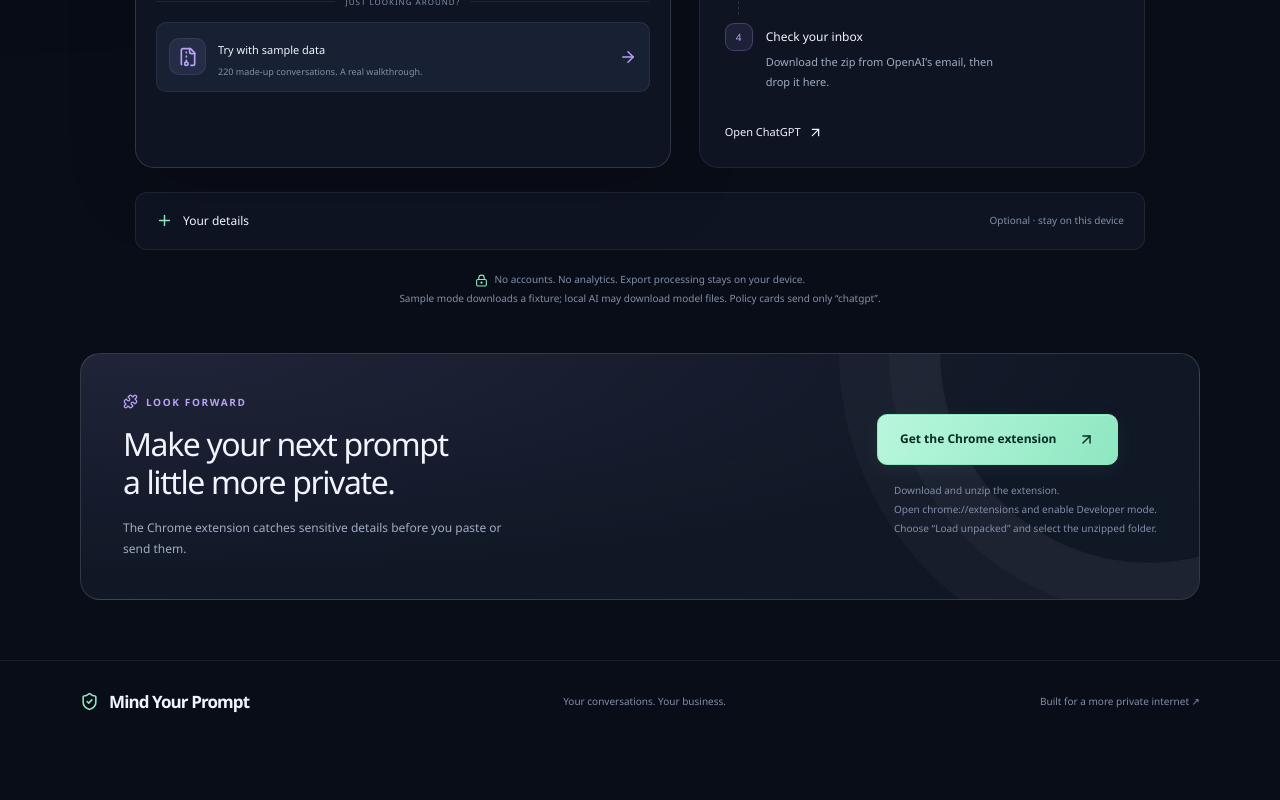
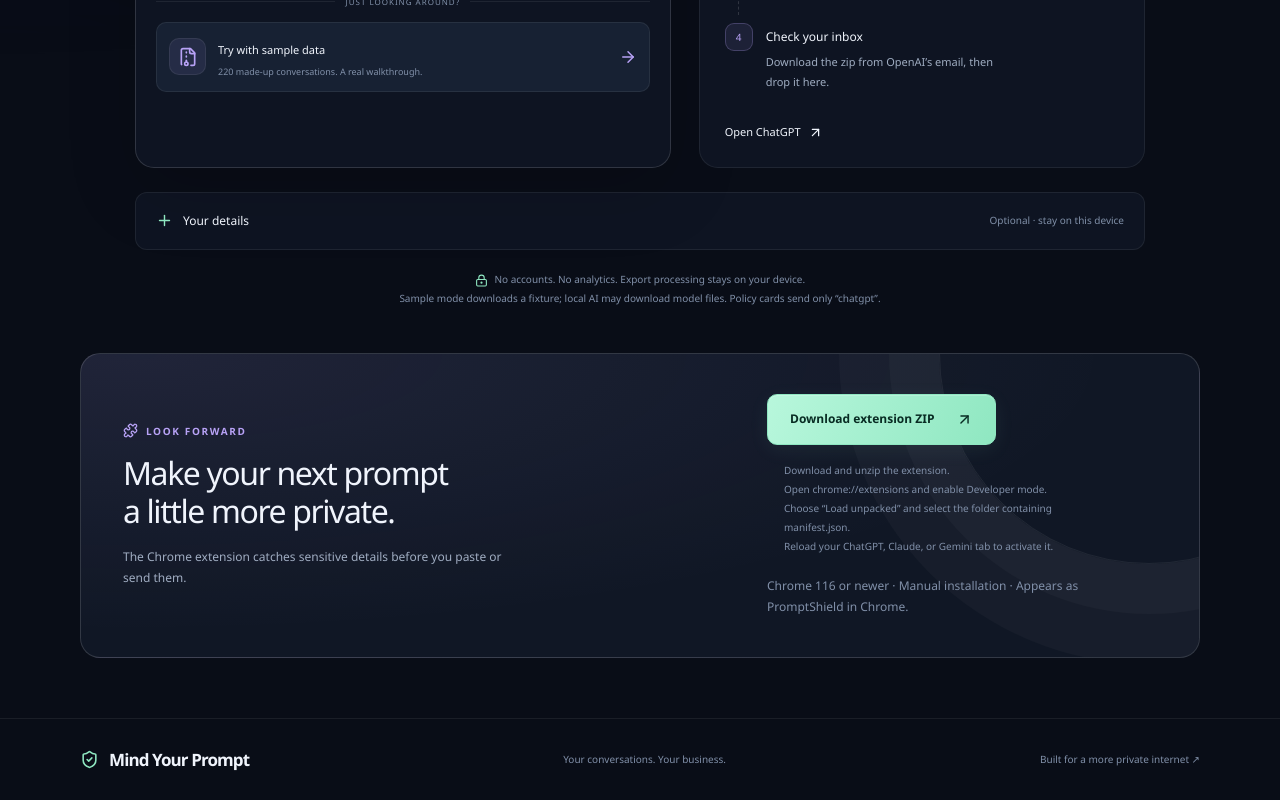
Before and after one commit to JyothiNandhan/ShellHacks_2026, a Next.js app in the folder apps/web/: page /scan in a window 1280 px wide. Shown: the part 729-1529 px from the top of the page. Before the commit the page ends 1471 px from the top, so only its background shows below. Built offline with nearby package versions, Linux system fonts and the light colour scheme.

Commit message:
Publish extension download with Chrome installation instructions

```diff
--- a/apps/web/components/ExtensionCTA.tsx
+++ b/apps/web/components/ExtensionCTA.tsx
@@ -27,7 +27,7 @@ export default function ExtensionCTA() {
             href="/download/promptshield-extension.zip"
             download
           >
-            Get the Chrome extension <ArrowUpRight size={17} />
+            Download extension ZIP <ArrowUpRight size={17} />
           </a>
         ) : (
           <span className="button unavailable">
@@ -37,8 +37,15 @@ export default function ExtensionCTA() {
         <ol className="install-steps">
           <li>Download and unzip the extension.</li>
           <li>Open chrome://extensions and enable Developer mode.</li>
-          <li>Choose “Load unpacked” and select the unzipped folder.</li>
+          <li>Choose “Load unpacked” and select the folder containing manifest.json.</li>
+          <li>Reload your ChatGPT, Claude, or Gemini tab to activate it.</li>
         </ol>
+        {available && (
+          <p className="micro">
+            Chrome 116 or newer · Manual installation · Appears as PromptShield
+            in Chrome.
+          </p>
+        )}
       </div>
     </section>
   );
--- /dev/null
+++ b/apps/web/deploy/extension.md
@@ -0,0 +1,23 @@
+# Extension download release
+
+Website integration: Sai Sri Krishna Teja Sanku (Krishna). Extension implementation remains credited to its team owners.
+
+- Public file: `apps/web/public/download/promptshield-extension.zip`
+- Download: https://www.mindyourprompt.us/download/promptshield-extension.zip
+- Homepage installation section: https://www.mindyourprompt.us/#extension
+- Supplied version: 0.1.0, Manifest V3, Chrome 116 or newer.
+- SHA-256: `a7274cc5505033384be5bb3adaa9aeb14fab9a4133b4d5b26210d05b3ada073c`
+
+The supplied archive has manifest.json at its root. ZIP CRC, required manifest entrypoints, and bundled WASM presence were checked. One compiled shared-page link in `chunks/style-hyg7UpIa.js` was changed from `http://localhost:3000` to `https://www.mindyourprompt.us` before repackaging. Detection logic and permissions were not changed. The original supplied archive remains outside the public directory for comparison.
+
+For future source builds, set both `VITE_WEBSITE_URL=https://www.mindyourprompt.us` and `VITE_WEB_ORIGIN=https://www.mindyourprompt.us` so the panel and shared pages agree. Replace the public ZIP, verify it, and redeploy; the website checks availability at build time.
+
+## Manual installation
+
+1. Download and unzip the file.
+2. Open chrome://extensions and enable Developer mode.
+3. Choose Load unpacked, selecting the directory containing manifest.json.
+4. The extension appears as PromptShield. Reload ChatGPT, Claude, or Gemini.
+5. Test with synthetic details, and confirm the look-back link opens the live scan page.
+
+This is a manual development build, not a Chrome Web Store listing. Archive validation does not prove full extension behavior: the team still needs to test paste/send/file flows on all three real sites. The first AI scan may download model assets.
```
Also changed, not shown: 2 other files (tests, documents, lock files or other folders).
